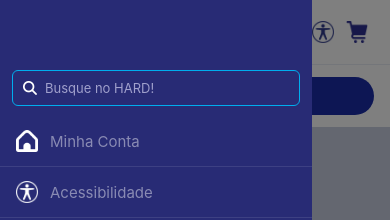
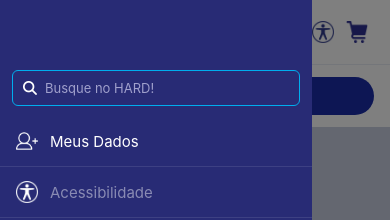
Before and after one commit to ConcertTechSenac/Front-end, a React Native app: screen /Home in a window 390 px wide. Both pictures are taken after a click on the element 33 px from the left and 32 px from the top of the page. Shown: the top 220 px of the page. Built offline with nearby package versions, Linux system fonts and the light colour scheme.

Commit message:
Meus Dados
Featch: adicionando rota no "Menu Lateral" para a tela "Meus Dados".

```diff
--- a/components/MenuLateral.js
+++ b/components/MenuLateral.js
@@ -45,10 +45,10 @@ export default function MenuLateral({ onClose, navigation }) {
       <ScrollView style={styles.scroll} showsVerticalScrollIndicator={false}>
 
         {/* GRUPO 1 */}
-        <View style={styles.item}>
-          <Image source={require('../assets/home.png')} style={styles.iconeMenu} resizeMode="contain" />
-          <Text style={[styles.itemTexto, styles.inativo]}>Minha Conta</Text>
-        </View>
+        <TouchableOpacity style={styles.item} onPress={() => navegarPara('MeusDados')}>
+          <Image source={require('../assets/adicionar.png')} style={styles.iconeMenu} resizeMode="contain" />
+          <Text style={styles.itemTexto}>Meus Dados</Text>
+        </TouchableOpacity>
 
         <View style={styles.item}>
           <Image source={require('../assets/acessibilidade.png')} style={styles.iconeMenu} resizeMode="contain" />
```
Also changed, not shown: assets/adicionar.png (added).
